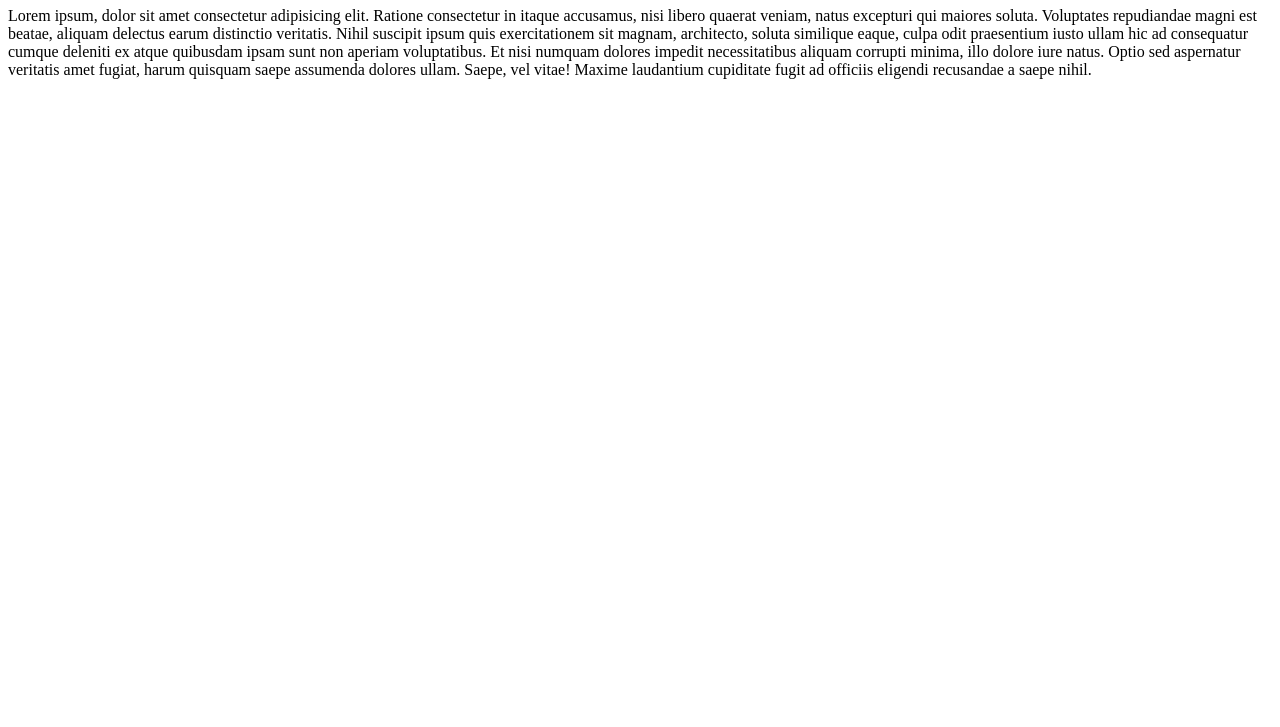
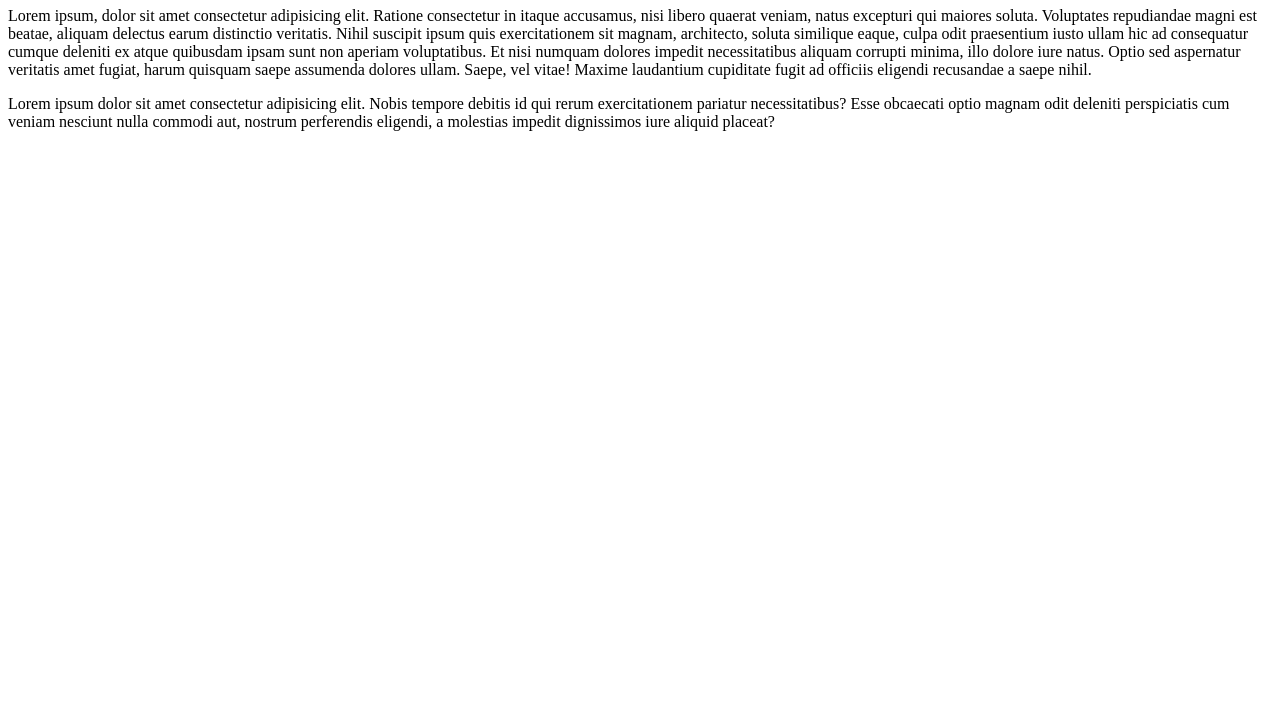
Before and after one commit to alexandraleopoldo/Receitas, a plain HTML site: page index.html in a window 1280 px wide. Shown: the part 73-800 px from the top of the page. Drawn offline with Linux system fonts and the light colour scheme.

Commit message:
acrescentei um paragrafo

```diff
--- a/index.html
+++ b/index.html
@@ -9,6 +9,7 @@
     <h1>Livro de Receitas</h1>
     <p>Lorem ipsum, dolor sit amet consectetur adipisicing elit. Ratione consectetur in itaque accusamus, nisi libero quaerat veniam, natus excepturi qui maiores soluta. Voluptates repudiandae magni est beatae, aliquam delectus earum distinctio veritatis. Nihil suscipit ipsum quis exercitationem sit magnam, architecto, soluta similique eaque, culpa odit praesentium iusto ullam hic ad consequatur cumque deleniti ex atque quibusdam ipsam sunt non aperiam voluptatibus. Et nisi numquam dolores impedit necessitatibus aliquam corrupti minima, illo dolore iure natus. Optio sed aspernatur veritatis amet fugiat, harum quisquam saepe assumenda dolores ullam. Saepe, vel vitae! Maxime laudantium cupiditate fugit ad officiis eligendi recusandae a saepe nihil.
     </p>
+    <p>Lorem ipsum dolor sit amet consectetur adipisicing elit. Nobis tempore debitis id qui rerum exercitationem pariatur necessitatibus? Esse obcaecati optio magnam odit deleniti perspiciatis cum veniam nesciunt nulla commodi aut, nostrum perferendis eligendi, a molestias impedit dignissimos iure aliquid placeat?</p>
 
 </body>
 </html>
```
